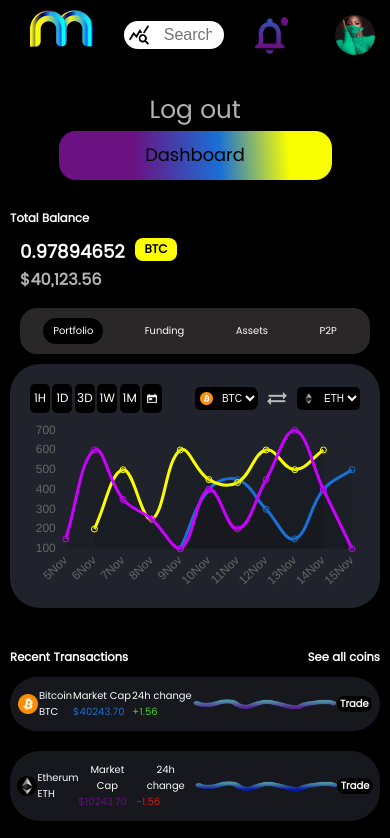
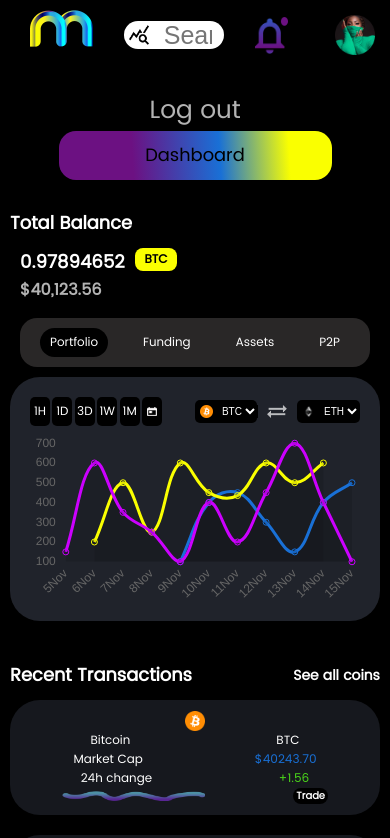
Before and after one commit to Elyn03/mockup-integration, a Vue app: page /#/ in a window 390 px wide. Shown: the top 838 px of the page. Built offline with nearby package versions, Linux system fonts and the light colour scheme.

Commit message:
:adhesive_bandage: fix responsive

```diff
--- a/src/App.vue
+++ b/src/App.vue
@@ -2,10 +2,10 @@
   <nav>
     <div class="bloc1">
 
-      <div class="logo">
+      <a href="#" class="logo">
         <img src="@/assets/inance.png" alt="">
         <span>inance</span>
-      </div>
+      </a>
 
       <div class="welcome">Hi, Rogers</div>
 
@@ -62,6 +62,8 @@ nav {
 }
 
 .logo {
+  text-decoration: none;
+  color: #fff;
   font-size: 32px;
   font-weight: 800;
 }
@@ -145,7 +147,7 @@ nav {
   }
 }
 
-@media screen and (max-width: 768px) {
+@media screen and (min-width: 426px) and (max-width: 768px) {
   #app {
     font-size: 10px;
   }
@@ -158,14 +160,15 @@ nav {
 }
 
 @media screen and (max-width: 426px) {
-  #app {
-    font-size: 10px;
-  }
   .logo span, .welcome {
     display: none;
   }
   .searchbar {
     padding-left: 5px;
   }
+
+  nav {
+    height: 70px;
+  }
 }
 </style>
--- a/src/components/GraphCard.vue
+++ b/src/components/GraphCard.vue
@@ -212,7 +212,7 @@ select{
 
 @media screen and (max-width: 1440px) {
   .date {
-    font-size: 18px;
+    font-size: 16px;
   }
 }
 
@@ -226,7 +226,7 @@ select{
   }
 }
 
-@media screen and (max-width: 768px) {
+@media screen and (min-width: 376px) and (max-width: 768px) {
  .card {
   padding: 20px;
  }
@@ -255,12 +255,19 @@ select{
 }
 
 @media screen and (max-width: 376px) {
+   .part1 {
+      width: 80%;
+   }
    .part2 {
-  width: 60%;
+      width: 100%;
    }
 
+   .select {
+      justify-content: space-around;
+      align-items: center;
+   }
    .select img {
-  width: 30%;
+      width: 20%;
    }
    .menu {
       flex-direction: column;
--- a/src/components/MainPart.vue
+++ b/src/components/MainPart.vue
@@ -4,7 +4,7 @@
     <div class="balance">
 
       <div class="title">
-        <h3>Total Balance</h3>
+        <h2>Total Balance</h2>
       </div>
 
       <div class="top">
@@ -26,7 +26,7 @@
     <div class="transaction">
 
       <div class="title">
-        <h3>Recent Transactions</h3>
+        <h2>Recent Transactions</h2>
         <h3>See all coins</h3>
       </div>
 
@@ -143,6 +143,10 @@ export default {
 }
 
 @media screen and (max-width: 768px) {
+  .top {
+    flex-direction: column;
+    padding: 10px;
+  }
   .mainpart {
     padding-bottom: 0;
   }
@@ -166,11 +170,4 @@ export default {
     flex-direction: column;
   }
 }
-
-@media screen and (max-width: 426px) {
- .top {
-    flex-direction: column;
-    padding: 10px;
-  }
-}
 </style>
--- a/src/components/MiniMenu.vue
+++ b/src/components/MiniMenu.vue
@@ -63,7 +63,7 @@ export default {
  background: #000;
 }
 
-@media screen and (max-width: 426px) {
+@media screen and (max-width: 768px) {
  .card {
   width: 100%;
  }
--- a/src/components/RecentTransactionCard.vue
+++ b/src/components/RecentTransactionCard.vue
@@ -91,7 +91,8 @@ export default {
 
 @media screen and (max-width: 768px) {
   .card {
-    height: 20%;
+    display: flex;
+    flex-wrap: wrap;
   }
  .trade {
     font-size: 10px;
@@ -109,6 +110,13 @@ export default {
   .card {
     margin: 10px 0;
   }
+  .names, .market, .change {
+    width: 100%;
+    display: flex;
+    flex-direction: row;
+    align-items: flex-start;
+    justify-content: space-around;
+  }
 }
 
 @media screen and (max-width: 376px) {
@@ -116,14 +124,6 @@ export default {
     flex-direction: column;
     gap: 5px;
   }
-  .names, .market, .change {
-    width: 100%;
-    display: flex;
-    flex-direction: row;
-    align-items: flex-start;
-    justify-content: space-around;
-  }
-
   .trade {
     width: 50%;
   }
--- a/src/components/SideBar.vue
+++ b/src/components/SideBar.vue
@@ -28,12 +28,23 @@
 
 <script>
 import SideBarCard from '@/components/SideBarCard.vue'
-// import menu from '@/menu'
 
 export default {
   name: 'SideBar',
   components: {
     SideBarCard
+  },
+  mounted(){
+    let menu = document.querySelector('.menu')
+    let dashboard = document.querySelector('.burger')
+
+    dashboard.addEventListener('click',()=>{
+      if(menu.style.display == "none"){
+        menu.style.display = "flex";
+      }else{
+        menu.style.display = "none";
+      }
+    })
   }
 }
 </script>
@@ -133,10 +144,8 @@ export default {
   }
 
   .menu{
+    padding-top: 10px;
     display: none;
-  }
-  .part1:hover .menu{
-      display: block;
   }
 }
 </style>
```
Also changed, not shown: src/menu.js (deleted, +0 -7 lines), 1 other file (tests, documents, lock files or other folders). Lines whose indentation alone changed are shown as unchanged.
